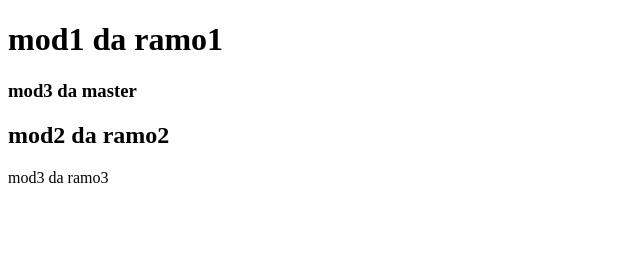
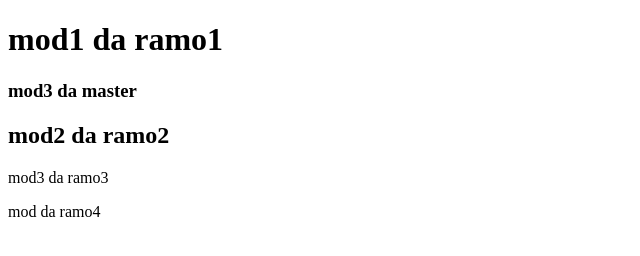
Before and after one commit to laboint20/test1602_1, a plain HTML site: page index.html in a window 1280 px wide. Shown: the whole page, without its empty margins (0-640 px from the left). Drawn offline with Linux system fonts and the light colour scheme.

Commit message:
mod da ramo4

```diff
--- a/index.html
+++ b/index.html
@@ -10,6 +10,6 @@
     <h3>mod3 da master</h3>
     <h2>mod2 da ramo2</h2>
     <p>mod3 da ramo3</p>
-
+    <p>mod da ramo4</p>
 </body>
 </html>
```
